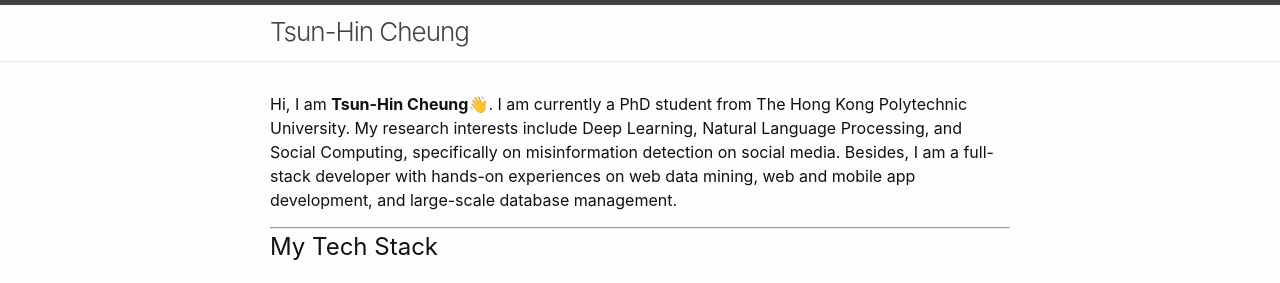
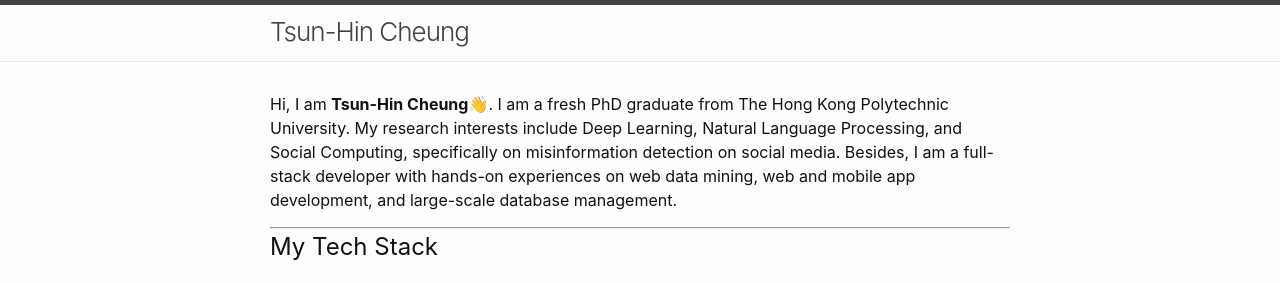
Before and after one commit to thcheung/thcheung.github.io, a Jekyll site: the page built from index.markdown, in a window 1280 px wide. Shown: the top 283 px of the page. Built offline with Jekyll 4.4.1, drawn with Linux system fonts in a browser that asks for light colours.

Commit message:
Update index.markdown

```diff
--- a/index.markdown
+++ b/index.markdown
@@ -5,7 +5,7 @@
 layout: home
 ---
 
-Hi, I am **Tsun-Hin Cheung**👋. I am currently a PhD student from The Hong Kong Polytechnic University. My research interests include Deep Learning, Natural Language Processing, and Social Computing, specifically on misinformation detection on social media. Besides, I am a full-stack developer with hands-on experiences on web data mining, web and mobile app development, and large-scale database management.
+Hi, I am **Tsun-Hin Cheung**👋. I am a fresh PhD graduate from The Hong Kong Polytechnic University. My research interests include Deep Learning, Natural Language Processing, and Social Computing, specifically on misinformation detection on social media. Besides, I am a full-stack developer with hands-on experiences on web data mining, web and mobile app development, and large-scale database management.
 
 ------
 
```
